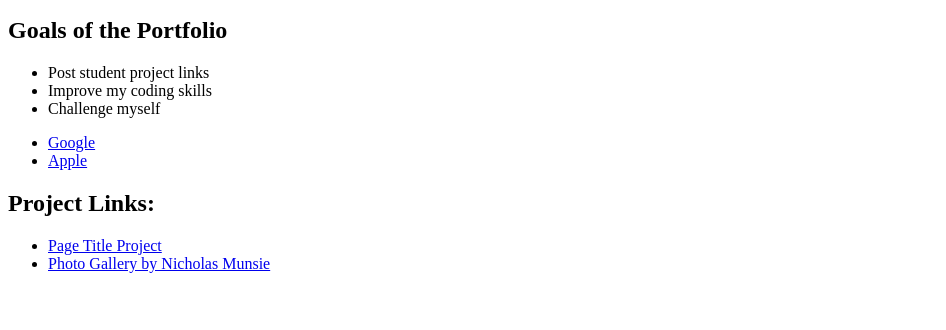
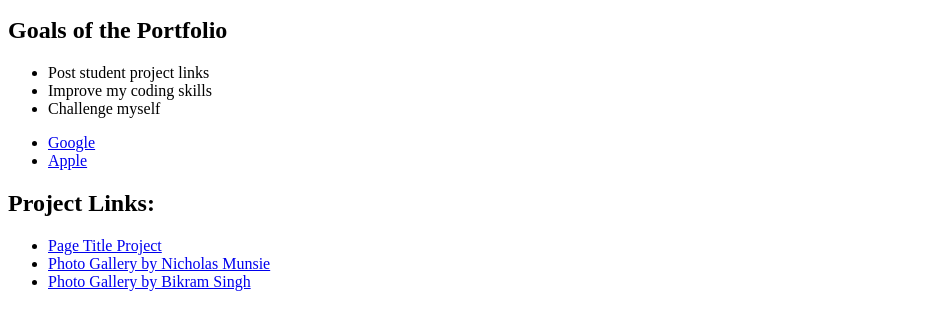
Before and after one commit to scruztaehs/scruztaehs.github.io, a plain HTML site: page index.html in a window 1280 px wide. Shown: the part 96-426 px from the top of the page, without its empty margins (0-946 px from the left). Drawn offline with Linux system fonts and the light colour scheme.

Commit message:
Update index.html

```diff
--- a/index.html
+++ b/index.html
@@ -25,6 +25,9 @@
     <li>
       <a href="https://scruztaehs.github.io/Photo-Gallery-Nicholas-Munsie" target="_blank">Photo Gallery by Nicholas Munsie</a>
     </li>
+     <li>
+        <a href="scruztaehs/Photo-Gallery-unit-9" target="_blank"> Photo Gallery by Bikram Singh</a>
+    </li>
   </ul>
 
 </body>
```
